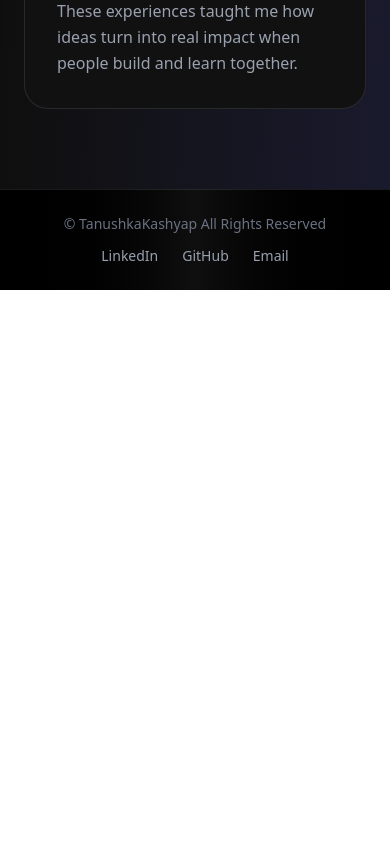
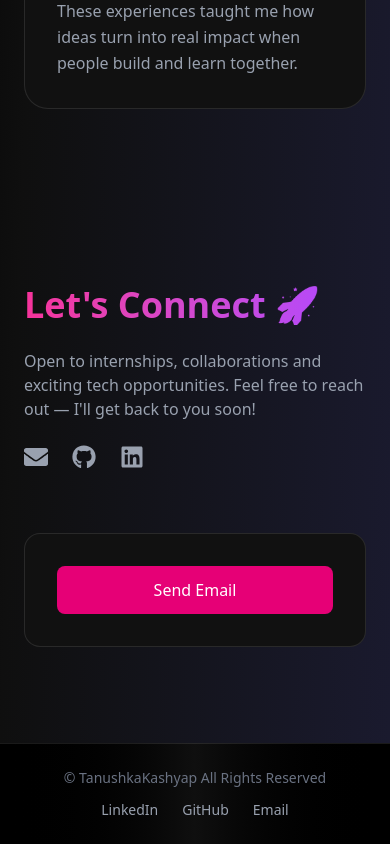
Before and after one commit to Tanukash12/TanuKash-Portfolio, a React (Vite) app: page / in a window 390 px wide. Shown: the part 8951-9795 px from the top of the page. Before the commit the page ends 9241 px from the top, so only its background shows below. Built offline with nearby package versions, Linux system fonts and the light colour scheme.

Commit message:
Add routing with react-router-dom and implement Contact component

```diff
--- a/package.json
+++ b/package.json
@@ -14,6 +14,7 @@
     "react": "^19.2.0",
     "react-dom": "^19.2.0",
     "react-icons": "^5.5.0",
+    "react-router-dom": "^7.13.0",
     "tailwindcss": "^4.1.18"
   },
   "devDependencies": {
--- a/src/App.jsx
+++ b/src/App.jsx
@@ -1,11 +1,15 @@
+import { Routes, Route } from "react-router-dom";
 import Home from "./pages/Home";
 import Footer from "./components/Footer";
 
 function App() {
   return (
     <div className="flex flex-col min-h-screen">
+
       <div className="flex-grow">
-        <Home />
+        <Routes>
+          <Route path="/" element={<Home />} />
+        </Routes>
       </div>
 
       <Footer />
--- a/src/components/About.jsx
+++ b/src/components/About.jsx
@@ -3,7 +3,7 @@ import { SiLeetcode } from "react-icons/si";
 
 const About = () => {
   return (
-    <section className="py-24 px-6">
+    <section id="about" className="py-24 px-6">
       <div className="max-w-7xl mx-auto grid md:grid-cols-2 gap-16 items-center">
 
         {/* LEFT TEXT */}
@@ -15,20 +15,20 @@ const About = () => {
           <p className="text-gray-400 leading-relaxed mb-4">
             I’m Tanushka — a curious learner, builder, and someone who genuinely enjoys figuring things out.
             I work with Java, JavaScript, Python, C, Node.js, and have recently explored C# basics along with some data analysis.
-            Currently, I’m focused on building full-stack applications using the MERN stack, while also experimenting with Java backend
-            and related technologies — still learning, still experimenting, and honestly, loving every bit of the process.
+            Currently, I’m focused on building full-stack applications using the MERN stack, while also experimenting with Java backend and
+            related technologies — still learning, still experimenting, and honestly,
+            loving every bit of the process.
           </p>
 
           <p className="text-gray-400 leading-relaxed mb-4">
-           As a developer, I enjoy creating things that actually solve problems, whether it’s a simple project
-           or something more complex. I believe real learning happens when you try, fail, debug, and then
-           rebuild it your way. Every project teaches something new — not just about code, but about thinking and
-           problem-solving.
+            As a developer, I enjoy creating things that actually solve problems, whether it’s a simple project or something more complex.
+            I believe real learning happens when you try, fail, debug, and then rebuild it your way.
+             Every project teaches something new — not just about code, but about thinking and problem-solving.
           </p>
 
           <p className="text-gray-400 leading-relaxed mb-4">
-            Beyond tech, I love travelling, reading random interesting things, and meeting new people.
-            For me, it’s always about learning, growing, and making every experience count — both in code and in life.
+           Beyond tech, I love travelling, reading random interesting things, and meeting new people.
+           For me, it’s always about learning, growing, and making every experience count — both in code and in life.
           </p>
 
           <p className="text-gray-400 leading-relaxed">
@@ -64,7 +64,7 @@ const About = () => {
               <FaGithub />
             </a>
 
-            <a href="https://leetcode.com/u/tanushka_kash/" target="_blank" className="hover:text-pink-500">
+            <a href="https://leetcode.com/" target="_blank" className="hover:text-pink-500">
               <SiLeetcode />
             </a>
 
--- /dev/null
+++ b/src/components/Contact.jsx
@@ -0,0 +1,57 @@
+import { FaLinkedin, FaGithub, FaEnvelope } from "react-icons/fa";
+
+const Contact = () => {
+  return (
+    <section id="contact" className="py-24 px-6">
+      <div className="max-w-7xl mx-auto grid md:grid-cols-2 gap-16 items-center">
+
+        {/* LEFT TEXT */}
+        <div>
+          <h2 className="text-4xl font-bold mb-6 bg-gradient-to-r from-pink-500 to-purple-500 bg-clip-text text-transparent">
+            Let's Connect 🚀
+          </h2>
+
+          <p className="text-gray-400 mb-6">
+            Open to internships, collaborations and exciting tech opportunities.
+            Feel free to reach out — I'll get back to you soon!
+          </p>
+
+          <div className="flex gap-6 text-2xl text-gray-400">
+            <a href="https://mail.google.com/mail/?view=cm&fs=1&to=tanushkakashyap506@gmail.com"
+            target="_blank"
+            className="hover:text-pink-400 transition">
+              <FaEnvelope />
+            </a>
+
+            <a href="https://github.com/Tanukash12" target="_blank" className="hover:text-pink-500">
+              <FaGithub />
+            </a>
+
+            <a href="https://www.linkedin.com/in/tanushka-kashyap-3b5a28211" target="_blank" className="hover:text-pink-500">
+              <FaLinkedin />
+            </a>
+          </div>
+        </div>
+
+        {/* RIGHT FORM */}
+        <form className="bg-[#111] border border-white/10 rounded-2xl p-8 space-y-5">
+
+            <a
+            href="https://mail.google.com/mail/?view=cm&fs=1&to=tanushkakashyap506@gmail.com"
+            target="_blank"
+            className="hover:text-pink-400 transition"
+            >
+            <button className="w-full bg-pink-600 py-3 rounded-lg hover:bg-pink-700 transition font-medium">
+              Send Email
+            </button>
+          </a>
+
+
+        </form>
+
+      </div>
+    </section>
+  );
+};
+
+export default Contact;
--- a/src/components/Hero.jsx
+++ b/src/components/Hero.jsx
@@ -46,7 +46,7 @@ const Hero = () => {
         }, []);
 
   return (
-    <section className="relative max-w-7xl mx-auto px-6 pt-32 pb-20 flex flex-col md:flex-row items-center justify-between">
+    <section id="home" className="relative max-w-7xl mx-auto px-6 pt-32 pb-20 flex flex-col md:flex-row items-center justify-between">
 
       {/* LEFT TEXT */}
             <div ref={textRef} className="max-w-xl">
--- a/src/components/Navbar.jsx
+++ b/src/components/Navbar.jsx
@@ -1,5 +1,8 @@
 import { useContext } from "react";
 import { ThemeContext } from "../context/ThemeContext";
+import { Link } from "react-router-dom";
+
+
 
 const Navbar = () => {
   const { theme, toggleTheme } = useContext(ThemeContext);
@@ -15,11 +18,11 @@ const Navbar = () => {
 
         {/* Links */}
         <div className="flex gap-8 text-sm font-medium">
-          <a href="/" className="hover:text-pink-400 transition">Home</a>
-          <a href="/projects" className="hover:text-pink-400 transition">Projects</a>
-          <a href="/skills" className="hover:text-pink-400 transition">Skills</a>
-          <a href="/about" className="hover:text-pink-400 transition">About</a>
-          <a href="/contact" className="hover:text-pink-400 transition">Contact</a>
+          <a href="#home" className="hover:text-pink-400 transition">Home</a>
+          <a href="#projects" className="hover:text-pink-400 transition">Projects</a>
+          <a href="#skills" className="hover:text-pink-400 transition">Skills</a>
+          <a href="#about" className="hover:text-pink-400 transition">About</a>
+          <a href="#contact" className="hover:text-pink-400 transition">Contact</a>
         </div>
 
         {/* Theme toggle */}
--- a/src/components/Projects.jsx
+++ b/src/components/Projects.jsx
@@ -87,7 +87,7 @@ const Projects = () => {
   ];
 
    return (
-    <section className="py-24 px-6">
+    <section id="projects" className="py-24 px-6">
       <div className="max-w-7xl mx-auto">
 
         <h2 className="text-4xl font-bold mb-16 text-center bg-gradient-to-r from-pink-500 to-purple-500 bg-clip-text text-transparent">
--- a/src/components/Skills.jsx
+++ b/src/components/Skills.jsx
@@ -35,7 +35,7 @@ const Skills = () => {
     ];
 
   return (
-    <section className="py-24 px-6">
+    <section id="skills" className="py-24 px-6">
       <div className="max-w-7xl mx-auto">
 
         {/* heading */}
--- a/src/main.jsx
+++ b/src/main.jsx
@@ -3,11 +3,14 @@ import { createRoot } from 'react-dom/client'
 import './index.css'
 import App from './App.jsx'
 import ThemeProvider from './context/ThemeProvider.jsx'
+import { BrowserRouter } from "react-router-dom";
 
 createRoot(document.getElementById('root')).render(
   <StrictMode>
-    <ThemeProvider>
-      <App />
-    </ThemeProvider>
+    <BrowserRouter>
+      <ThemeProvider>
+        <App />
+      </ThemeProvider>
+    </BrowserRouter>
   </StrictMode>,
 )
--- a/src/pages/Home.jsx
+++ b/src/pages/Home.jsx
@@ -6,6 +6,8 @@ import Community from "../components/Community";
 import About from "../components/About";
 import Projects from "../components/Projects";
 import Skills from "../components/Skills";
+import Contact from "../components/Contact";
+
 
 const Home = () => {
   const { theme } = useContext(ThemeContext);
@@ -25,6 +27,7 @@ const Home = () => {
       <Skills/>
       <About />
       <Community />
+      <Contact />
 
 
 
```
Also changed, not shown: 1 other file (tests, documents, lock files or other folders).
